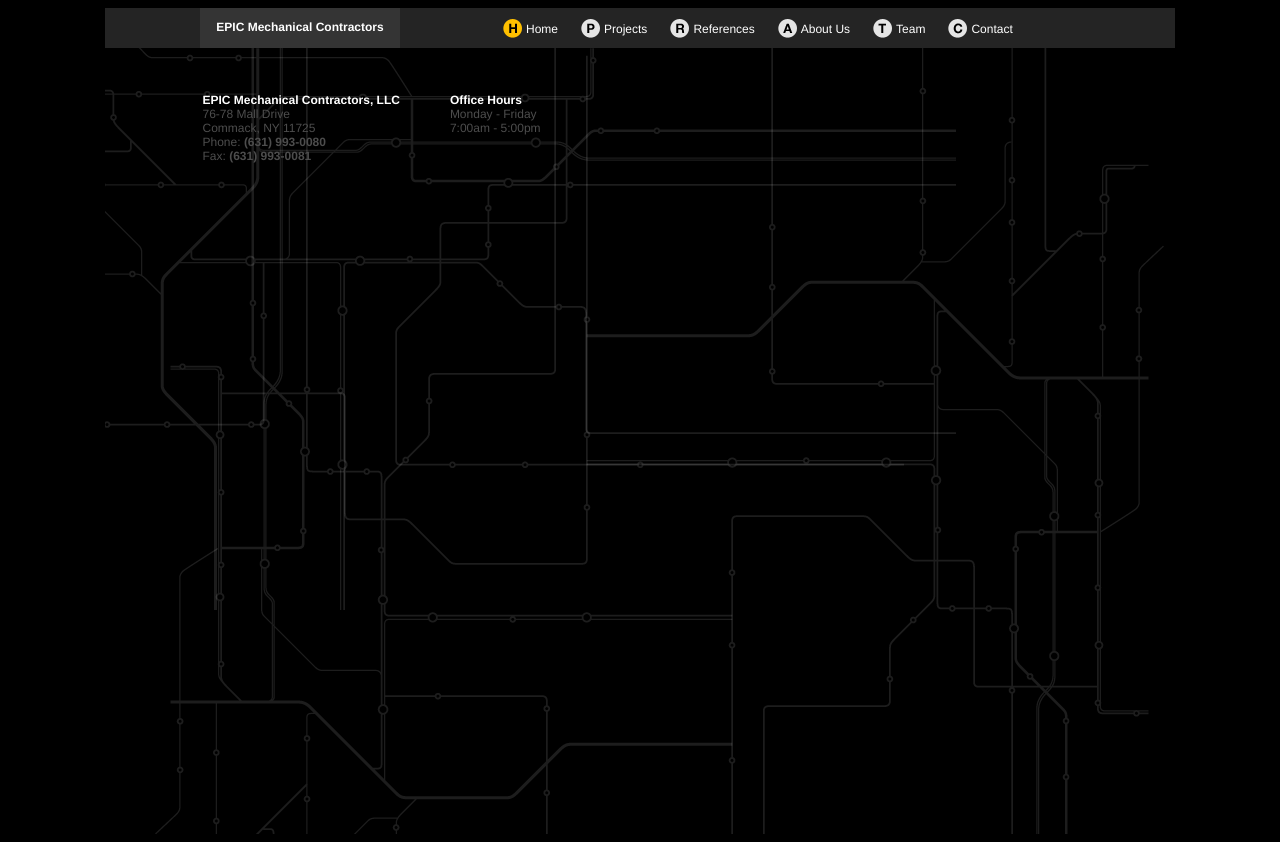
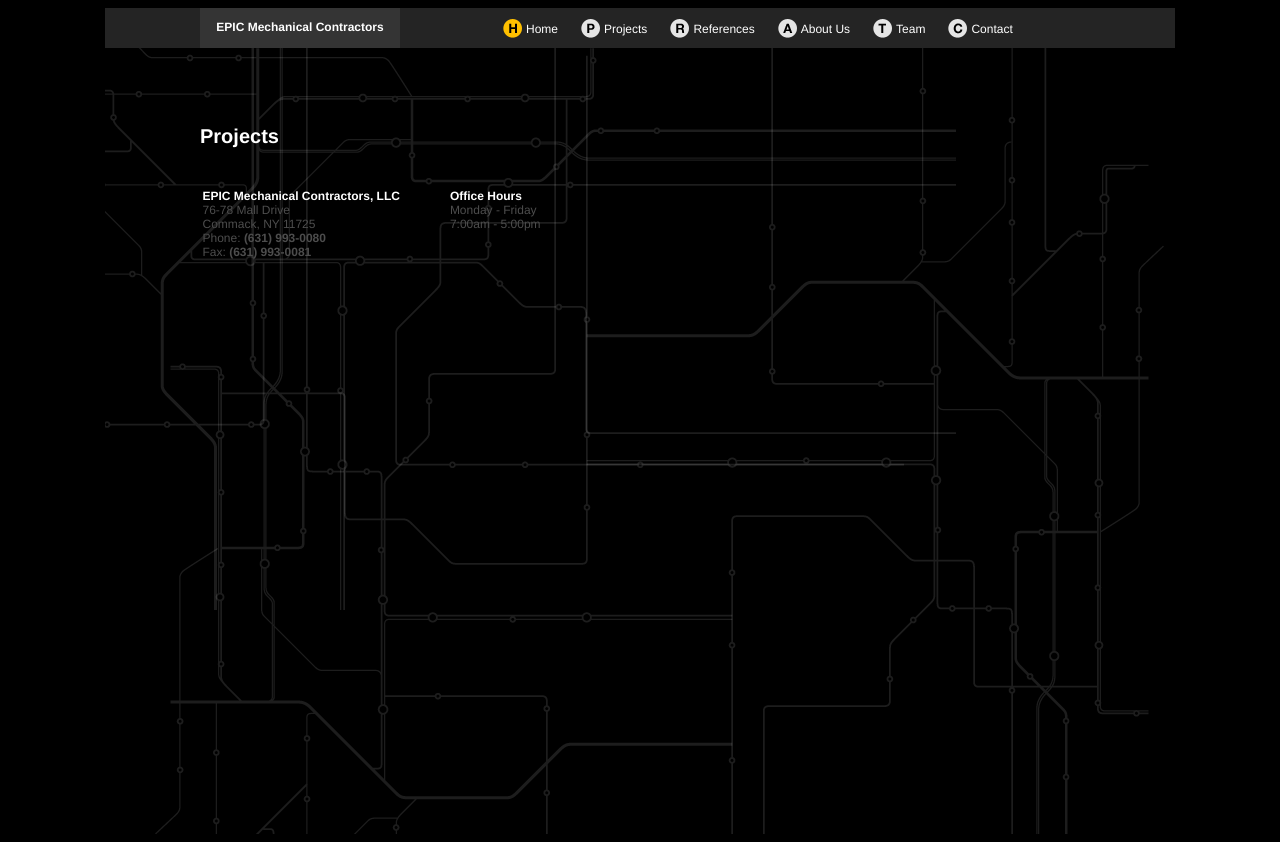
Before and after one commit to speric/epicmech, a PHP site: page /index.php?page=projects in a window 1280 px wide. Run offline with PHP 8.4, Linux system fonts and the light colour scheme.

Commit message:
Projects

```diff
--- a/home.php
+++ b/home.php
@@ -1,4 +1,4 @@
-         	<div style="width: 880px; padding-top: 40px; font-size: 24px; line-height: 50px;" align="left">
+         	<div style="width: 880px; font-size: 24px; line-height: 50px;" align="left">
 			<span class="home_epic_bold">EPIC Mechanical Contractors, LLC</span> specializes in the <span class="highlighted">design</span>,<br/>
 			<span class="highlighted">development</span>, <span class="highlighted">installation</span> and <span class="highlighted">servicing</span> of heating, ventilating, and<br/>
 			air-conditioning (HVAC) systems in commerical & residential buildings.
--- a/projects.php
+++ b/projects.php
@@ -0,0 +1 @@
+<h2>Projects</h2>
--- a/stylesheets/epic.css
+++ b/stylesheets/epic.css
@@ -7,6 +7,10 @@
 
 .home_epic_bold{
 	font-size: 34px;
+	font-weight: bold;
+}
+
+h2{	font-size: 20px;
 	font-weight: bold;
 }
 
@@ -105,6 +109,7 @@
 #content_container{
 	width: 880px;
 	margin-top: 20px;
+	padding-top: 40px;
 }
 
 #footer{
```
